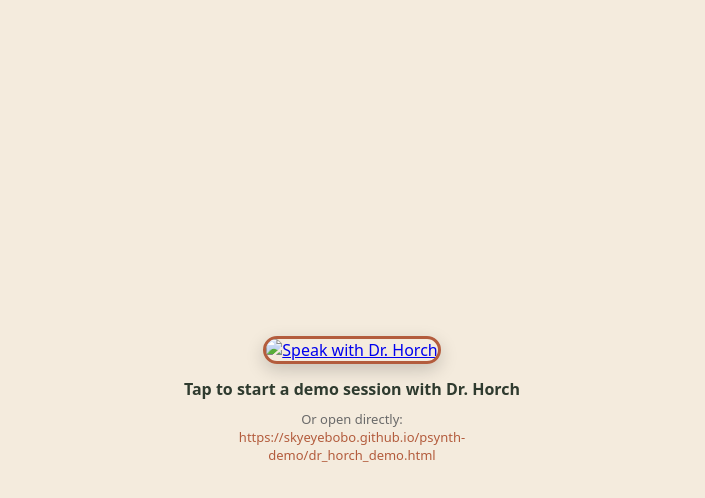
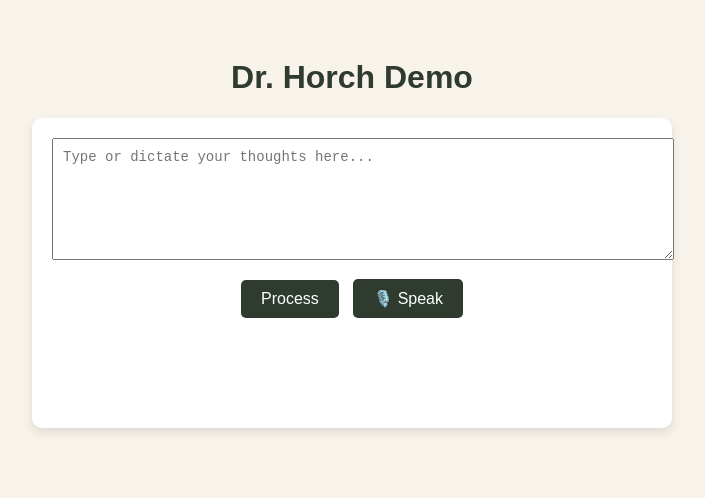
Before and after one commit to skyeyebobo/psynth-demo, a plain HTML site: page thumbnail.html in a window 1280 px wide. Shown: the whole page, without its empty margins (288-993 px from the left). Drawn offline with Linux system fonts and the light colour scheme.

Commit message:
Update thumbnail.html

```diff
--- a/thumbnail.html
+++ b/thumbnail.html
@@ -1,62 +1,184 @@
 <!DOCTYPE html>
 <html lang="en">
 <head>
-  <meta charset="utf-8">
-  <title>Dr. Horch — Demo Thumbnail</title>
-  <meta name="viewport" content="width=device-width, initial-scale=1">
+<meta charset="UTF-8">
+<meta name="viewport" content="width=device-width, initial-scale=1.0">
+<title>Dr. Horch Demo</title>
 <style>
     body {
-      margin: 0;
-      font-family: system-ui, -apple-system, Segoe UI, Roboto, sans-serif;
-      background: #F4EBDD;
+        font-family: Arial, sans-serif;
+        background-color: #f7f3eb;
+        color: #333;
+        text-align: center;
+        padding: 30px;
+    }
+    h1 {
         color: #2f3b2f;
-      display: flex;
-      align-items: center;
-      justify-content: center;
-      min-height: 100vh;
-      text-align: center;
     }
-    .card {
-      max-width: 340px;
+    #sessionBox {
+        width: 80%;
+        max-width: 600px;
+        margin: 0 auto;
+        background-color: #ffffff;
         padding: 20px;
+        border-radius: 10px;
+        box-shadow: 0px 4px 10px rgba(0,0,0,0.1);
     }
-    img {
+    textarea {
         width: 100%;
-      max-width: 260px;
-      height: auto;
-      border-radius: 18px;
-      border: 3px solid #B35C3D;
-      box-shadow: 0 6px 18px rgba(0,0,0,0.18);
+        height: 100px;
+        padding: 10px;
+        font-size: 14px;
+        margin-bottom: 10px;
     }
-    .caption {
-      margin-top: 14px;
+    button {
+        padding: 10px 20px;
         font-size: 16px;
-      font-weight: 600;
+        background-color: #2f3b2f;
+        color: white;
+        border: none;
+        border-radius: 5px;
+        cursor: pointer;
+        margin: 5px;
     }
-    .link {
-      margin-top: 10px;
-      font-size: 13px;
-      color: #6a6a6a;
-      word-break: break-word;
+    #output {
+        margin-top: 20px;
+        font-style: italic;
+        min-height: 50px;
     }
-    .link a {
-      color: #B35C3D;
-      text-decoration: none;
+    #status {
+        margin-top: 15px;
+        font-size: 14px;
+        color: #2f3b2f;
+        font-weight: bold;
     }
 </style>
 </head>
 <body>
-  <div class="card">
-    <a href="dr_horch_demo.html">
-      <img src="dr_horch_thumbnail.png" alt="Speak with Dr. Horch">
-    </a>
-    <div class="caption">
-      Tap to start a demo session with Dr. Horch
+
+<h1>Dr. Horch Demo</h1>
+<div id="sessionBox">
+    <textarea id="inputText" placeholder="Type or dictate your thoughts here..."></textarea><br>
+    <button onclick="processInput()">Process</button>
+    <button onclick="startVoiceInput()">🎙️ Speak</button>
+    <div id="output"></div>
+    <div id="status"></div>
 </div>
-    <div class="link">
-      Or open directly: <br>
-      <a href="dr_horch_demo.html">https://skyeyebobo.github.io/psynth-demo/dr_horch_demo.html</a>
-    </div>
-  </div>
+
+<script>
+let recognition;
+let speechQueue = [];
+let isSpeaking = false;
+let lastReflection = "";
+let selectedVoice = null;
+
+// Voice input (mic)
+function startVoiceInput() {
+    if (!('webkitSpeechRecognition' in window)) {
+        alert("Speech recognition not supported on this browser.");
+        return;
+    }
+    recognition = new webkitSpeechRecognition();
+    recognition.lang = "en-US";
+    recognition.interimResults = false;
+    recognition.onresult = (event) => {
+        const transcript = event.results[0][0].transcript;
+        document.getElementById("inputText").value = transcript;
+    };
+    recognition.start();
+}
+
+// Fake reflection (demo logic)
+function generateReflection(input) {
+    return `I hear you saying: "${input}". Let us stay with that feeling for a moment...`;
+}
+
+// Process input
+function processInput() {
+    const inputElem = document.getElementById("inputText");
+    const input = inputElem.value.trim();
+    if (!input) return;
+
+    const reflection = generateReflection(input);
+
+    // Only speak if it’s new
+    if (reflection !== lastReflection) {
+        document.getElementById("output").innerText = reflection;
+        queueSpeech(reflection);
+        lastReflection = reflection;
+    }
+
+    // Clear input
+    inputElem.value = "";
+}
+
+// Queue system
+function queueSpeech(text) {
+    speechQueue.push(text);
+    if (!isSpeaking) {
+        playNextInQueue();
+    }
+}
+
+function playNextInQueue() {
+    if (speechQueue.length === 0) {
+        isSpeaking = false;
+        return;
+    }
+    const text = speechQueue.shift();
+    speakText(text, playNextInQueue);
+}
+
+// Speech synthesis
+function speakText(text, callback) {
+    if (speechSynthesis.speaking || speechSynthesis.pending) {
+        speechSynthesis.cancel();
+    }
+
+    const utterance = new SpeechSynthesisUtterance(text);
+
+    // Find voice if not set
+    if (!selectedVoice) {
+        const voices = speechSynthesis.getVoices();
+        // Try to find a German male voice
+        selectedVoice = voices.find(v => v.lang.includes("de") && v.name.toLowerCase().includes("male"))
+                       || voices.find(v => v.lang.includes("de"))
+                       || voices.find(v => v.lang.includes("en") && v.name.toLowerCase().includes("male"))
+                       || voices[0]; // fallback
+    }
+    utterance.voice = selectedVoice;
+
+    // Voice style
+    utterance.pitch = 0.8;   // deeper
+    utterance.rate = 0.85;   // slower
+    utterance.volume = 1.0;
+
+    isSpeaking = true;
+    document.getElementById("status").innerText = "🟢 Dr. Horch is speaking...";
+
+    utterance.onend = () => {
+        isSpeaking = false;
+        document.getElementById("status").innerText = "";
+        callback();
+    };
+
+    utterance.onerror = (e) => {
+        console.error("Speech synthesis error:", e);
+        isSpeaking = false;
+        document.getElementById("status").innerText = "";
+        callback();
+    };
+
+    speechSynthesis.speak(utterance);
+}
+
+// Ensure voices are loaded
+speechSynthesis.onvoiceschanged = () => {
+    if (!selectedVoice) {
+        selectedVoice = speechSynthesis.getVoices().find(v => v.lang.includes("de")) || null;
+    }
+};
+</script>
+
 </body>
 </html>
```
Lines whose indentation alone changed are shown as unchanged.
